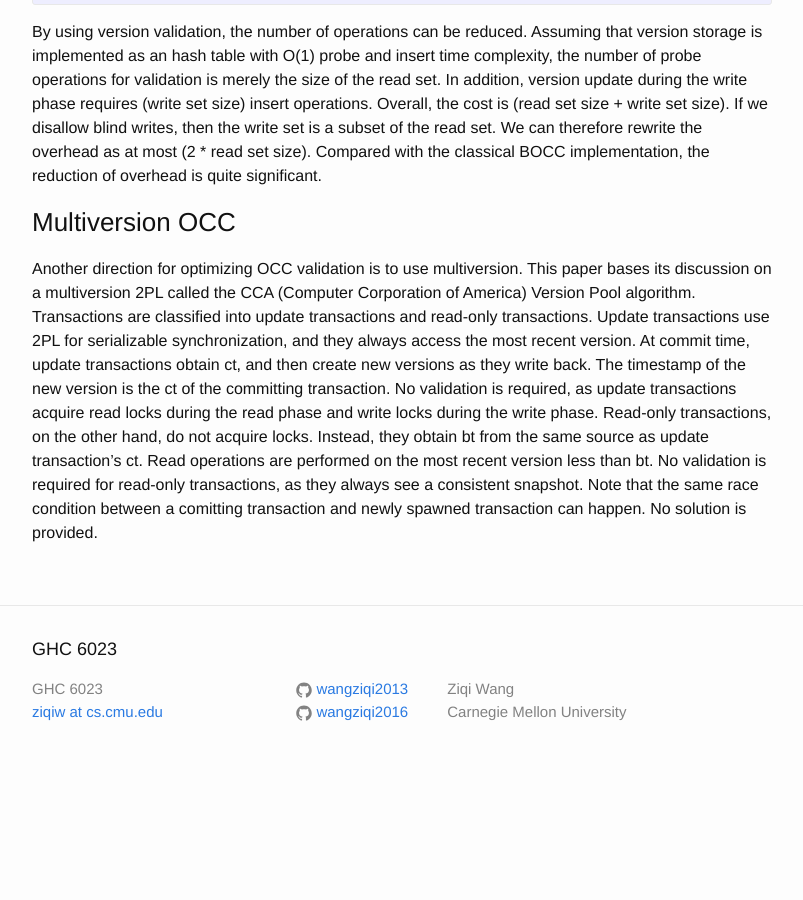
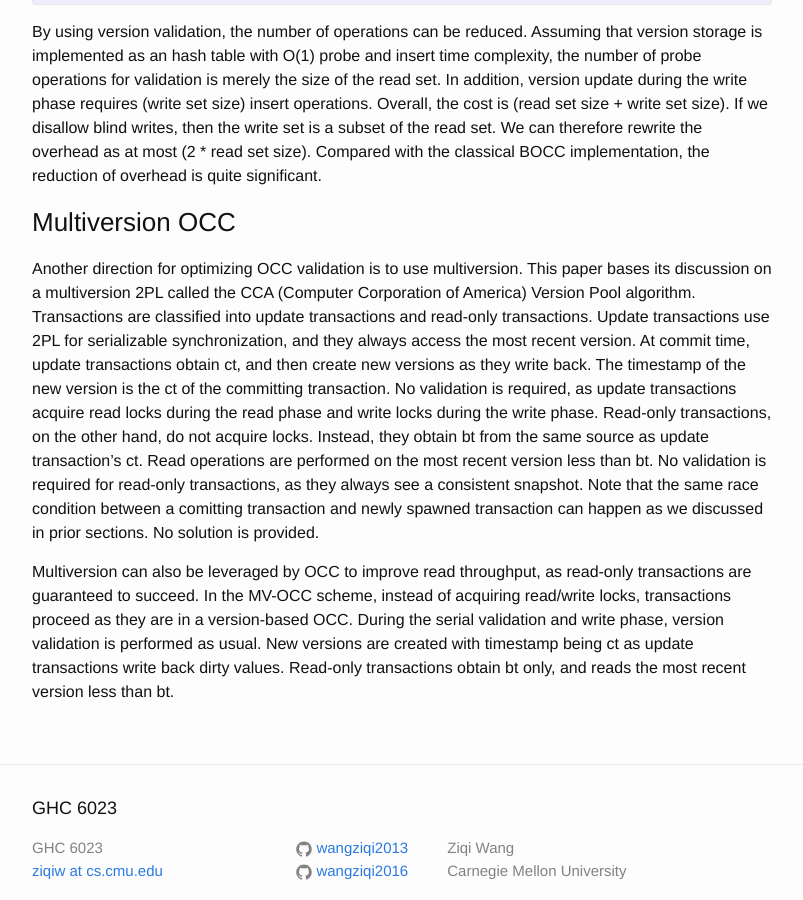
Before and after one commit to wangziqi2013/wangziqi2013.github.io, a Jekyll site: the page built from _posts/2018-03-20-Improving-the-Perf-of-OCC-Algo-through-TS-and-Ver.markdown, in a window 1280 px wide and 900 px high, scrolled down 3438 px. Shown: the whole window, without its empty margins (238-1041 px from the left). Built offline with Jekyll 4.4.1, drawn with Linux system fonts in a browser that asks for light colours; before the commit the page ends 4221 px from its top, so only the background shows below that.

Commit message:
Finish multiversion OCC

```diff
--- a/_posts/2018-03-20-Improving-the-Perf-of-OCC-Algo-through-TS-and-Ver.markdown
+++ b/_posts/2018-03-20-Improving-the-Perf-of-OCC-Algo-through-TS-and-Ver.markdown
@@ -140,5 +140,11 @@ transaction. No validation is required, as update transactions acquire read lock
 locks during the write phase. Read-only transactions, on the other hand, do not acquire locks. Instead, they obtain
 bt from the same source as update transaction's ct. Read operations are performed on the most recent version
 less than bt. No validation is required for read-only transactions, as they always see a consistent snapshot.
-Note that the same race condition between a comitting transaction and newly spawned transaction can happen.
-No solution is provided.
+Note that the same race condition between a comitting transaction and newly spawned transaction can happen
+as we discussed in prior sections. No solution is provided.
+
+Multiversion can also be leveraged by OCC to improve read throughput, as read-only transactions are guaranteed
+to succeed. In the MV-OCC scheme, instead of acquiring read/write locks, transactions proceed as they are in
+a version-based OCC. During the serial validation and write phase, version validation is performed as usual.
+New versions are created with timestamp being ct as update transactions write back dirty values. Read-only
+transactions obtain bt only, and reads the most recent version less than bt.
```
